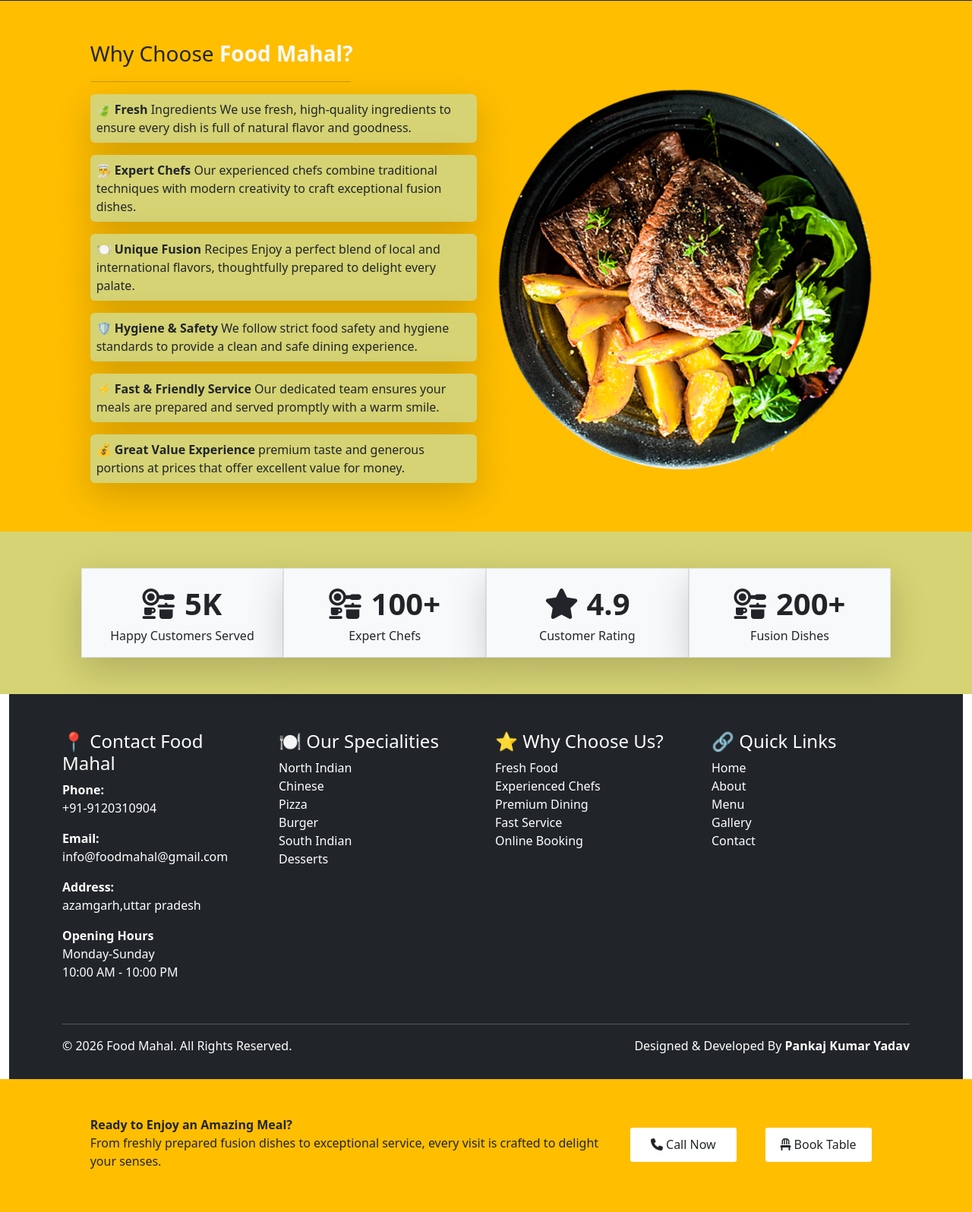
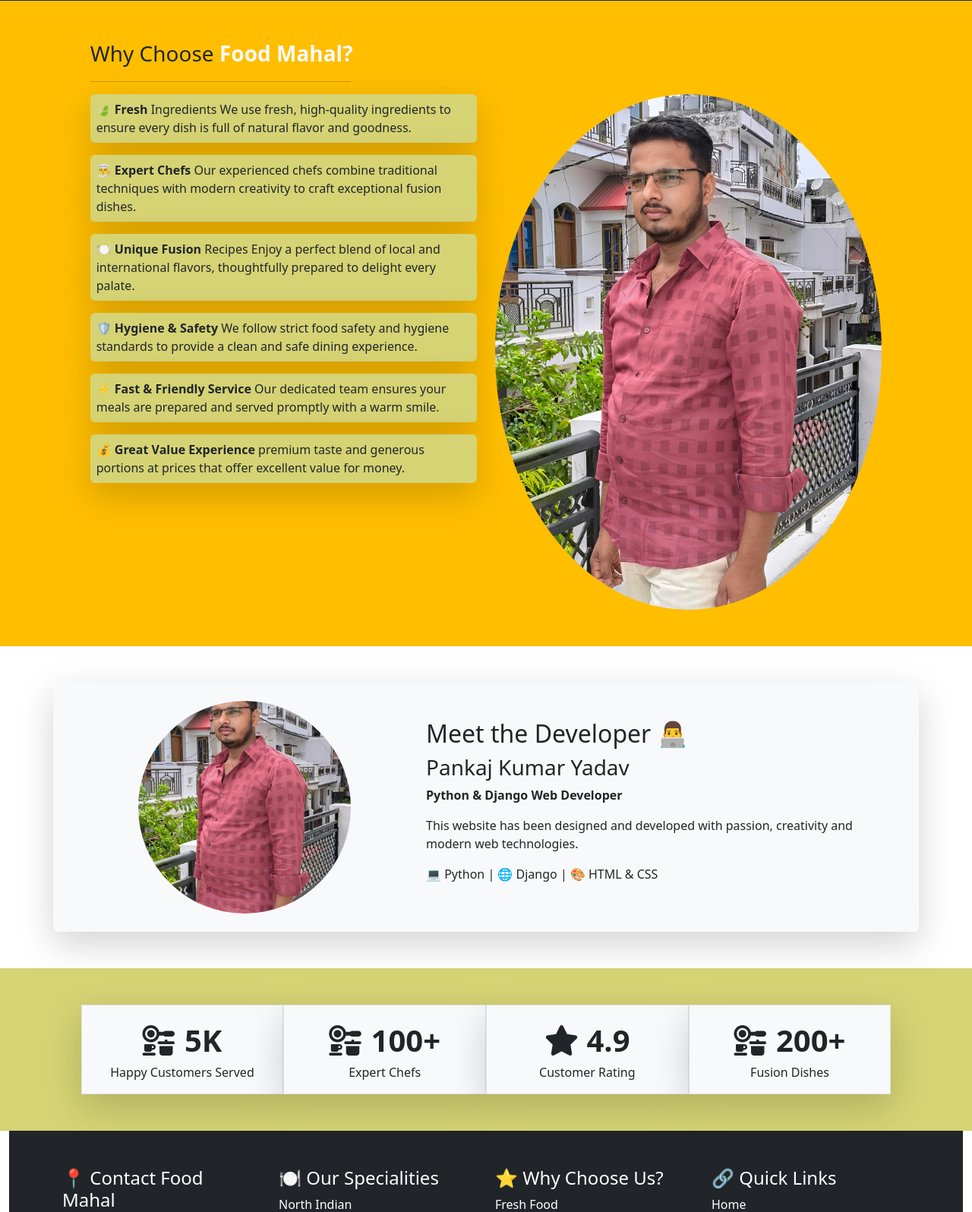
Before and after one commit to Kingsoft0001/food-mahal-restaurant, a Django app: page /about/ in a window 1280 px wide. Shown: the part 1036-2632 px from the top of the page at 76% size. Run offline with Django 5.2, Linux system fonts and the light colour scheme.

Commit message:
Add developer profile section

```diff
--- a/MyProject/settings.py
+++ b/MyProject/settings.py
@@ -27,7 +27,7 @@ SECRET_KEY = 'django-insecure-fl5=l*nc)!-rudj$i#-rnva81^u_7cg+)&a-n_gfj@vbtpw!sp
 # SECURITY WARNING: don't run with debug turned on in production!
 DEBUG = True
 
-ALLOWED_HOSTS = ['food-mahal-restaurant.onrender.com']
+ALLOWED_HOSTS = ['127.0.0.1','localhost' 'food-mahal-restaurant.onrender.com']
 
 
 # Application definition
--- a/templates/user/about.html
+++ b/templates/user/about.html
@@ -91,14 +91,53 @@
 
       </div>
       <div class="col-sm-6">
-        <img src="{% static 'images/home-one/banner/banner-slider2.png'%}"
-        class="img-fluid fa-spin"/>
+        <img src="{% static 'images/pankaj.jpg'%}"
+        alt="Pankaj Kumar Yadav"
+        class="img-fluid rounded-circle"/>
       </div>
     </div>
     </div>
   </div>
 
  <!-- Why Choose end -->
+
+ <!-- Meet The Developers -->
+  <!-- Meet the Developer Start -->
+<div class="container py-5">
+    <div class="row align-items-center shadow-lg p-4 rounded bg-light">
+
+        <!-- Developer Image -->
+        <div class="col-md-5 text-center">
+            <img src="{% static 'images/pankaj.jpg' %}"
+                 alt="Pankaj Kumar Yadav"
+                 class="img-fluid rounded-circle"
+                 style="width: 280px; height: 280px; object-fit: cover;">
+        </div>
+
+        <!-- Developer Details -->
+        <div class="col-md-7">
+            <h2>Meet the Developer 👨‍💻</h2>
+
+            <h3>Pankaj Kumar Yadav</h3>
+
+            <p>
+                <b>Python & Django Web Developer</b>
+            </p>
+
+            <p>
+                This website has been designed and developed with passion,
+                creativity and modern web technologies.
+            </p>
+
+            <p>
+                💻 Python | 🌐 Django | 🎨 HTML & CSS
+            </p>
+        </div>
+
+    </div>
+</div>
+<!-- Meet the Developer End -->
+ <!-- Meet The Developers End -->
 
  <!-- box -->
 <div class="row py-5 bg-color2">
```
Also changed, not shown: static/images/pankaj.jpg (added).
